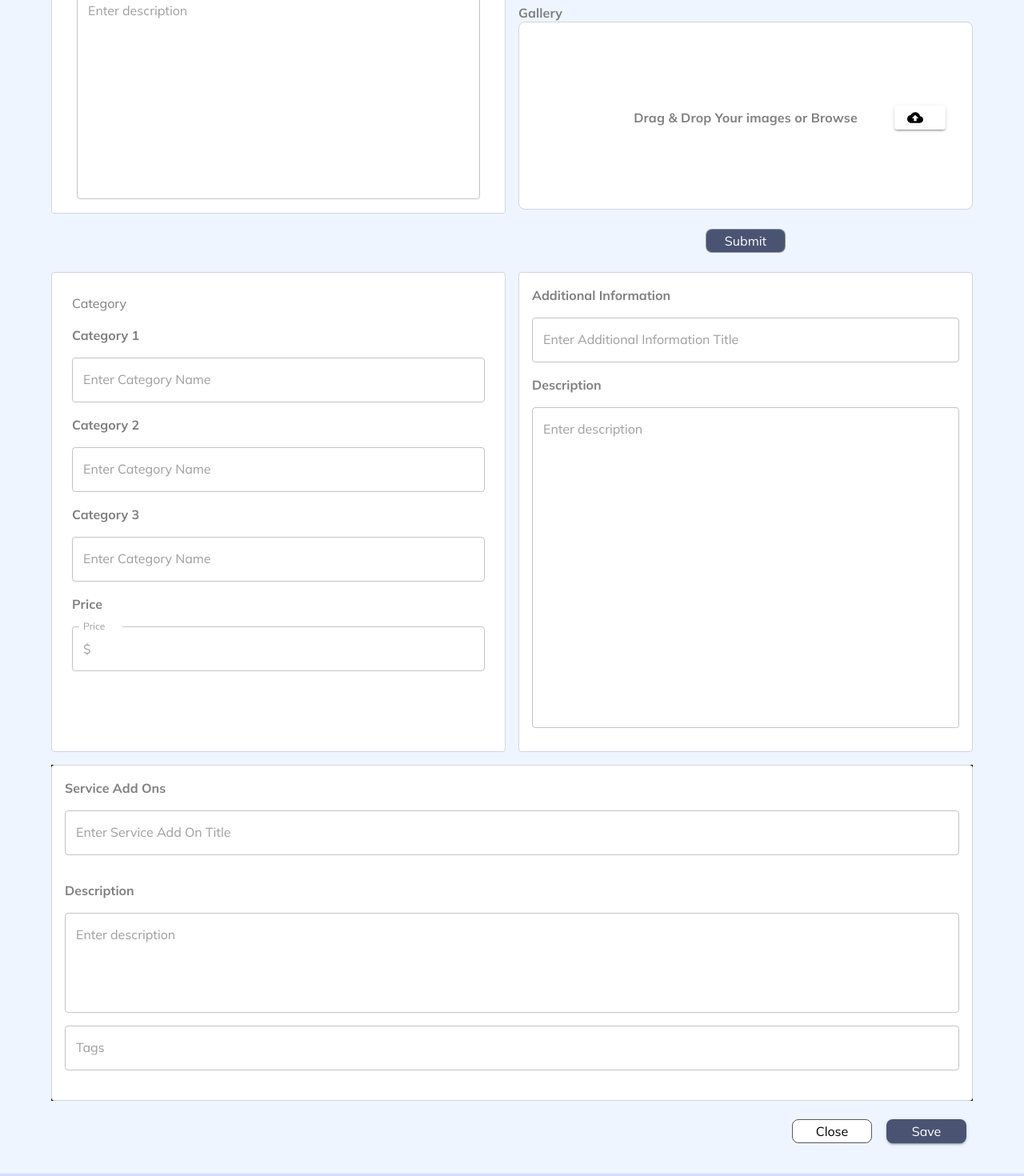
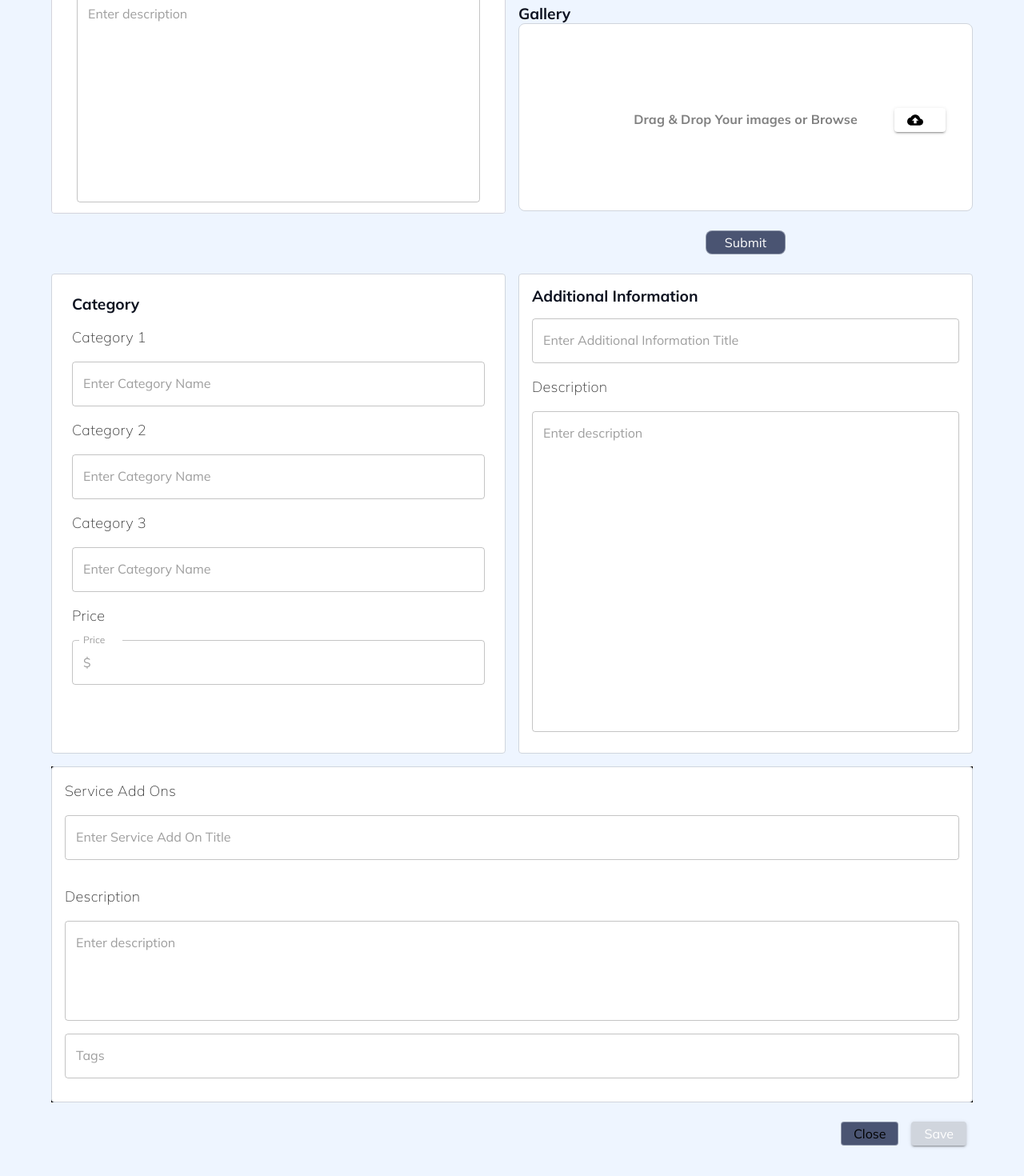
Before and after one commit to Software-Lifecycle-Consultants/slc-open-hms, a Next.js app: page /admin/room-details in a window 1280 px wide. Shown: the part 470-1940 px from the top of the page at 80% size. Built offline with nearby package versions, Linux system fonts and the light colour scheme.

Commit message:
Apply the admin theme to the Admin Panel Pages and Components #491 room page and rooms details page

```diff
--- a/app/admin/room-details/page.tsx
+++ b/app/admin/room-details/page.tsx
@@ -50,13 +50,7 @@ const roomDetails = () => {
             {/* (2) The Gallery component is imported and rendered here. */}
             <Grid item xs={12} sm={12} md={6} lg={6} xl={6}>
               <Typography
-                style={{
-                  color: "Gray",
-                  fontSize: "16px",
-                  fontStyle: "normal",
-                  letterSpacing: "0.12px",
-                  fontWeight: "700",
-                }}
+             variant="h2"
               >
                 Cover Image
               </Typography>
@@ -129,20 +123,6 @@ const roomDetails = () => {
           <Grid item xs={12} sm={12} md={12} lg={12} xl={12} marginTop={2}>
             <Box display="flex" justifyContent="end" alignItems="center">
               <Button
-                sx={{
-                  textTransform: "none",
-                  marginTop: "7px",
-                  justifyContent: "center",
-                  backgroundColor: "white",
-                  color: "white",
-                  width: "100px",
-                  height: "30px",
-                  borderRadius: "8px",
-                  textAlign: "center",
-                  borderColor: "#5B5959",
-                  "&:hover": {
-                    backgroundColor: "#192959",}
-                  }}
                 variant="outlined"
               >
                 <Typography
@@ -155,19 +135,6 @@ const roomDetails = () => {
                 </Typography>
               </Button>
               <Button
-                sx={{
-                  textTransform: "none",
-                  marginTop: "7px",
-                  backgroundColor: "#4A5472",
-                  "&:hover": {backgroundColor: "#192959"},
-                  color: "white",
-                  width: "100px",
-                  height: "30px",
-                  borderRadius: "8px",
-                  marginLeft: "10px",
-                  textAlign: "center",
-
-                }}
                 variant="contained"
               >
                 <Typography
--- a/components/frontend/roomDetailsPage/Additional.tsx
+++ b/components/frontend/roomDetailsPage/Additional.tsx
@@ -30,13 +30,7 @@ const Additional = () => {
           <Typography
             mt={2}
             ml={2}
-            sx={{
-              color: "Gray",
-              fontSize: "16",
-              fontStyle: "normal",
-              letterSpacing: "0.12",
-              fontWeight: 'bold',
-            }}
+           variant="h2"
           >
             {additional.additionalPageTitle}
           </Typography>
@@ -55,13 +49,7 @@ const Additional = () => {
               <Grid item xs={12} sm={12} md={12} lg={12} xl={12}>
                 <Typography
                   mb={2}
-                  sx={{
-                    color: "Gray",
-                    fontSize: "16",
-                    fontStyle: "normal",
-                    letterSpacing: "0.12",
-                    fontWeight: 'bold'
-                  }}
+                  variant="h3"
                 >
                   Description
                 </Typography>
--- a/components/frontend/roomDetailsPage/Category.tsx
+++ b/components/frontend/roomDetailsPage/Category.tsx
@@ -58,12 +58,7 @@ export default function Category() {
       <Box>
         <Typography
           mt={2}
-          style={{
-            color: "Gray",
-            fontSize: "16",
-            fontStyle: "normal",
-            letterSpacing: "0.12",
-          }}
+         variant="h2"
         >
           {category.detailsCategory}
         </Typography>
@@ -73,13 +68,7 @@ export default function Category() {
         {/* Autocomplete component for the category 1 */}
         <Typography
           mt={2}
-          style={{
-            color: "Gray",
-            fontSize: "16",
-            fontStyle: "normal",
-            letterSpacing: "0.12",
-            fontWeight: "700",
-          }}
+        variant="h3"
         >
           {category.category1}
         </Typography>
@@ -105,13 +94,7 @@ export default function Category() {
         />
         <Typography
           mt={2}
-          style={{
-            color: "Gray",
-            fontSize: "16",
-            fontStyle: "normal",
-            letterSpacing: "0.12",
-            fontWeight: "700",
-          }}
+        variant="h3"
         >
           {category.category2}
         </Typography>
@@ -137,13 +120,7 @@ export default function Category() {
         />
         <Typography
           mt={2}
-          style={{
-            color: "Gray",
-            fontSize: "16",
-            fontStyle: "normal",
-            letterSpacing: "0.12",
-            fontWeight: "700",
-          }}
+       variant="h3"
         >
           {category.category3}
         </Typography>
@@ -169,13 +146,7 @@ export default function Category() {
         />
         <Typography
           mt={2}
-          style={{
-            color: "Gray",
-            fontSize: "16",
-            fontStyle: "normal",
-            letterSpacing: "0.12px",
-            fontWeight: "700",
-          }}
+       variant="h3"
         >
           Price
         </Typography>
--- a/components/frontend/roomDetailsPage/Details.tsx
+++ b/components/frontend/roomDetailsPage/Details.tsx
@@ -39,13 +39,7 @@ const Details = () => {
                 <Typography
                   mt={2}
                   mb={2}
-                  style={{
-                    color: "Gray",
-                    fontSize: "16",
-                    fontStyle: "normal",
-                    letterSpacing: "0.12",
-                    fontWeight: "700",
-                  }}
+                  variant="h3"
                 >
                   Description
                 </Typography>
--- a/components/frontend/roomDetailsPage/Gallery.tsx
+++ b/components/frontend/roomDetailsPage/Gallery.tsx
@@ -20,15 +20,7 @@ export default function StandardImageList() {
     <>
      <Typography
         mt={2}
-          style={{
-            color: "Gray",
-            fontSize: "16px",
-            lineHeight: "120%",
-            fontStyle: "normal",
-            letterSpacing: "0.12px",
-            fontWeight: "700",
-
-          }}
+        variant="h2"
         >
           Gallery
         </Typography>
--- a/components/frontend/roomDetailsPage/ServiceAd.tsx
+++ b/components/frontend/roomDetailsPage/ServiceAd.tsx
@@ -54,15 +54,8 @@ export default function ServiceAd() {
       >
         <Box>
           <Typography
-          mt={2}
-          ml={2}
-            style={{
-              color: "Gray",
-              fontSize: "16",
-              fontStyle: "normal",
-              letterSpacing: "0.12",
-              fontWeight: "700",
-            }}
+         variant="h3"
+         sx={{ ml: 2, mt: 2 }}
           >
             {serviceAdd.serviceAddPageTitle}
           </Typography>
@@ -83,13 +76,7 @@ export default function ServiceAd() {
                 <Typography
                 mt={2}
                 mb={2}
-                  style={{
-                    color: "Gray",
-                    fontSize: "16",
-                    fontStyle: "normal",
-                    letterSpacing: "0.12",
-                    fontWeight: "700",
-                  }}
+                  variant="h3"
                 >
                   Description
                 </Typography>
```
Also changed, not shown: app/admin/rooms/page.tsx (+3 -16 lines).
